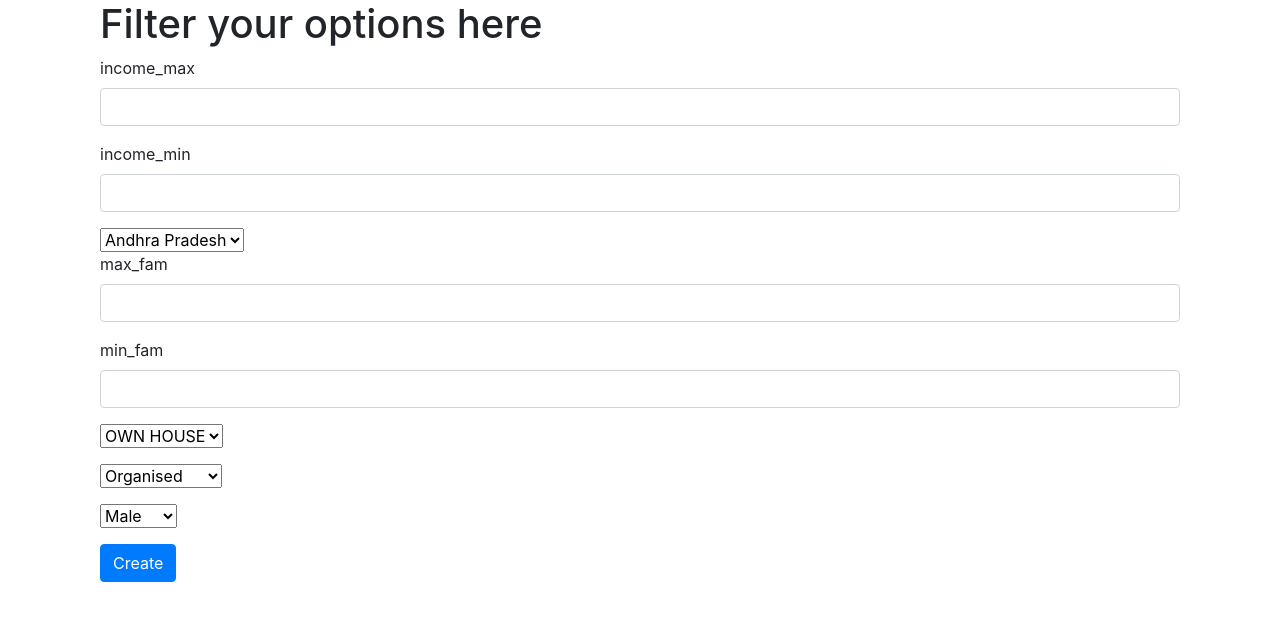
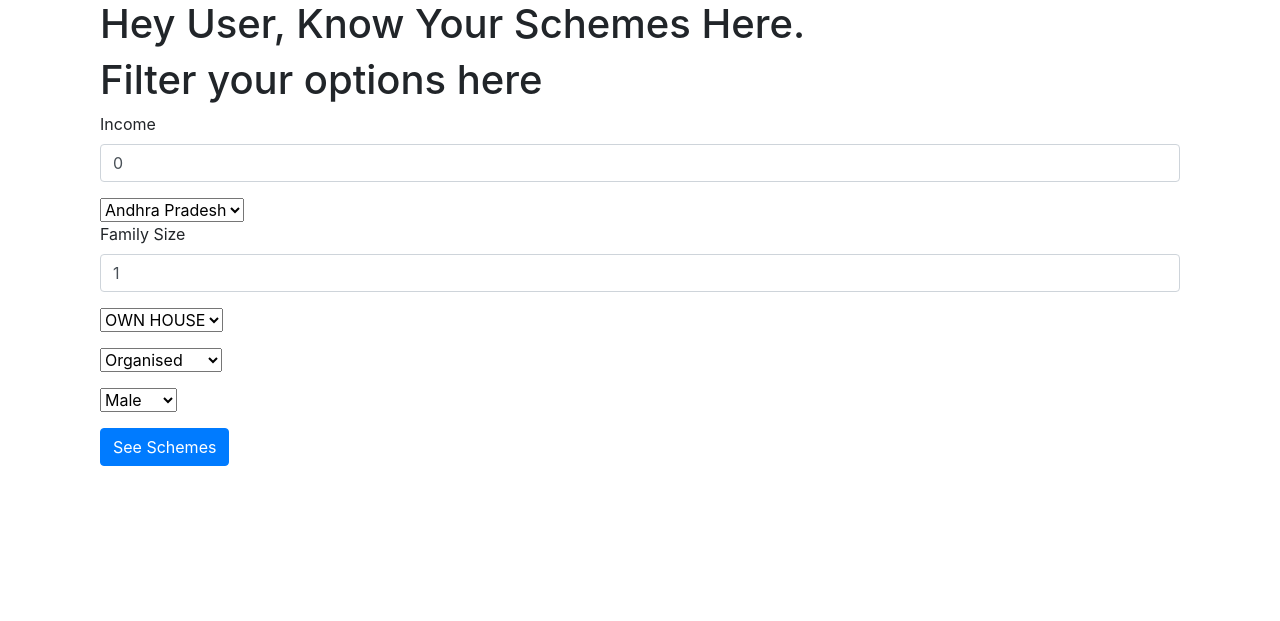
Before and after one commit to IndiaCFG3/team-54, a Django app: page /volunteer/ in a window 1280 px wide. Shown: the top 621 px of the page. Run offline with Django 3.2, Linux system fonts and the light colour scheme; some libraries are stand-ins or nearby versions.

Commit message:
Added filters

```diff
--- a/PANAH/Home/templates/home/volunteer.html
+++ b/PANAH/Home/templates/home/volunteer.html
@@ -9,16 +9,13 @@
 <link href="//netdna.bootstrapcdn.com/font-awesome/4.0.3/css/font-awesome.min.css" rel="stylesheet">
 <div class="container">
 <div class="container">
+    <h1>Hey User, Know Your Schemes Here.</h1>
     <h1>Filter your options here </h1>
     <form method="POST" action="{% url 'volunteer' %}">
         {% csrf_token %}
         <div class="form-group">
-            <label for="income_max">income_max</label>
-            <input type="number" name="income_max" class="form-control" id="password">
-        </div>
-        <div class="form-group">
-            <label for="password">income_min</label>
-            <input type="number" name="income_min" class="form-control" id="password">
+            <label for="income_max">Income</label>
+            <input type="number" name="income" class="form-control" id="password" value="0">
         </div>
         <select id="cars" name="state">
             <option value="Andhra Pradesh">Andhra Pradesh</option>
@@ -27,12 +24,8 @@
             <option value="Tamil Nadu">Tamil Nadu</option>
         </select>
         <div class="form-group">
-            <label for="max_fam">max_fam</label>
-            <input type="number" name="max_fam" class="form-control">
-        </div>
-        <div class="form-group">
-            <label for="max_fam">min_fam</label>
-            <input type="number" name="min_fam" class="form-control">
+            <label for="fam_size">Family Size</label>
+            <input type="number" name="fam_size" class="form-control" value="1">
         </div>
         <div class="form-group">
             <select id="cars" name="living">
@@ -58,7 +51,7 @@
                 <option value="Other">other</option>
             </select>
         </div>
-        <button type="submit" class="btn btn-primary">Create</button>
+        <button type="submit" class="btn btn-primary">See Schemes</button>
     </form>
     {% for i in Schemes %}
     <div class="jumbotron">
@@ -66,8 +59,8 @@
         <p class="lead">{{i.description}}</p>
         <hr class="my-4">
         <p>Living: {{i.living}}</p>
-        <p>Income: {{i.income_min}} <= Income <= {{i.income_max}} </p>
-        <p>Family Size: {{i.max_fam}} <= Family size <= {{i.min_fam}}</p>
+        <p>Income: {{i.income_min}} >= Income >= {{i.income_max}} </p>
+        <p>Family Size: {{i.max_fam}} >= Family size >= {{i.min_fam}}</p>
         <p>State: {{i.state}}</p>
         <p>Organization: {{i.organization}}</p>
         <p>Gender: {{i.gender}}</p>
--- a/PANAH/Home/views.py
+++ b/PANAH/Home/views.py
@@ -47,15 +47,14 @@ def employee(request):
     return render(request, 'home/employee.html')
 def volunteer(request):
     if request.method == 'POST':
-        income_max = request.POST['income_max']
-        income_min = request.POST['income_min']
+        income = request.POST['income']
         state = request.POST['state']
-        max_fam = request.POST['max_fam']
-        min_fam = request.POST['min_fam']
+        fam_size = request.POST['fam_size']
         living = request.POST['living']
         organization = request.POST['organization']
         gender = request.POST['gender']
-        Schemes = Schema.objects.filter(gender=gender).filter(state=state).filter(living=living).filter(organization=organization)
+        Schemes = Schema.objects.all().filter(gender=gender).filter(state=state).filter(living=living).filter(organization=organization).filter(income_min__gte=income).filter(income_max__lte=income)
+        print(Schemes)
         return render(request, 'home/volunteer.html',{'Schemes':Schemes})
     else:
         return render(request, 'home/volunteer.html')
```
Also changed, not shown: PANAH/Home/templates/home/admin.html (+5 -5 lines), PANAH/db.sqlite3.
